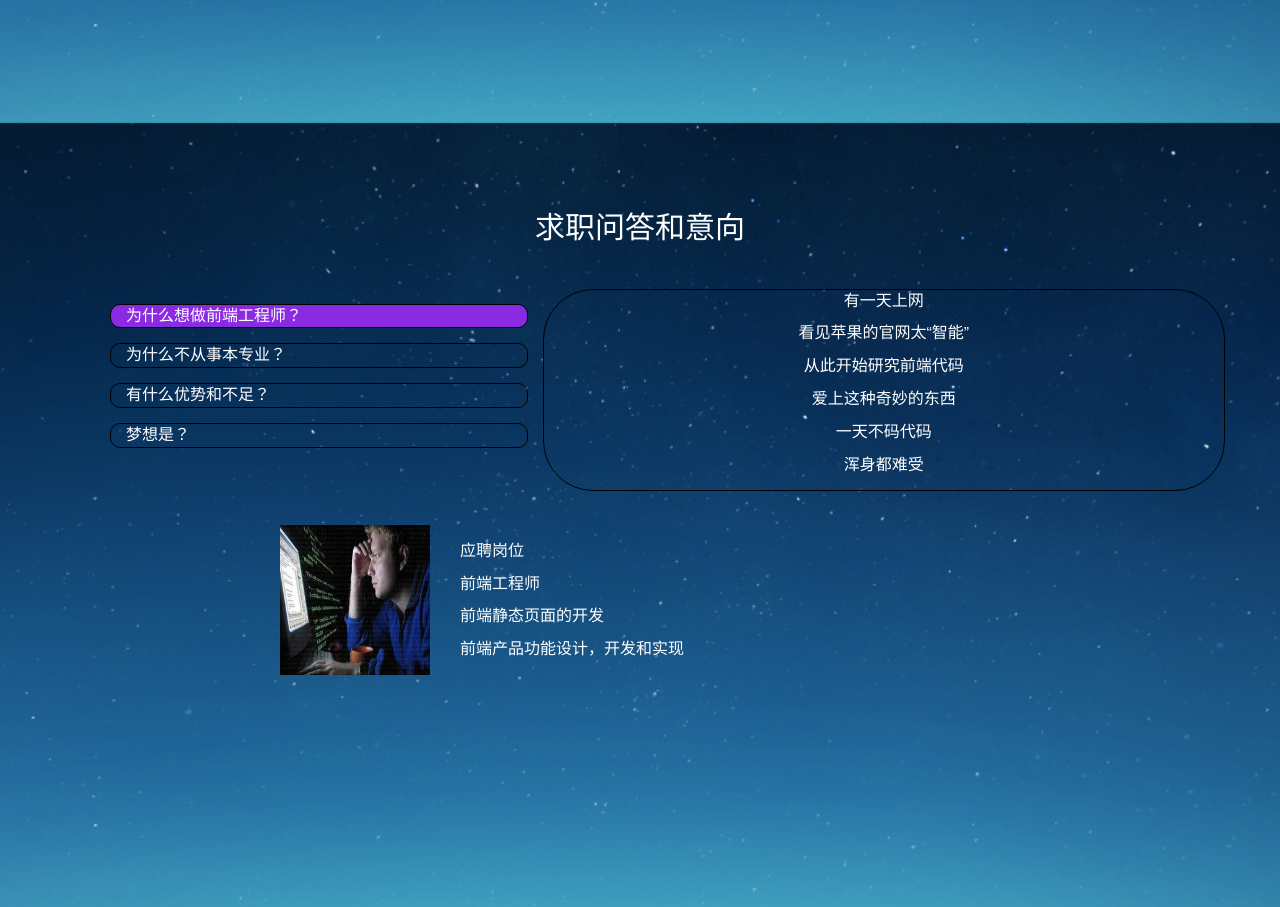
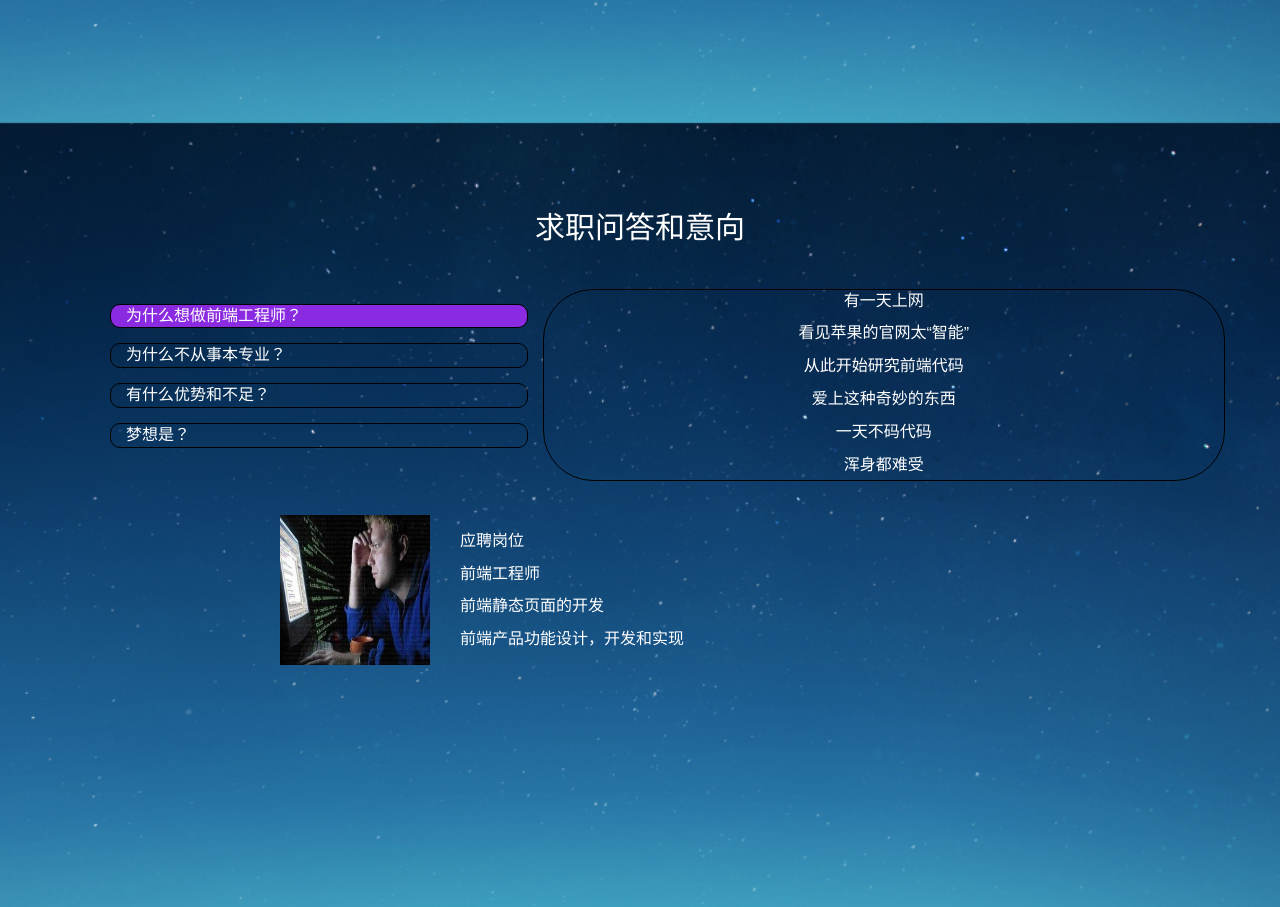
Before and after one commit to zhengkait/zhengkait.github.io, a plain HTML site: page index.html in a window 1280 px wide. Shown: the part 1477-2384 px from the top of the page. Drawn offline with Linux system fonts and the light colour scheme.

Commit message:
手机端求职意向修改

```diff
--- a/css/base.css
+++ b/css/base.css
@@ -232,14 +232,13 @@
 		background: blueviolet;
 	}
 	.A{
-
 		border-radius: 50px;
 		border: 1px solid #000;
 		text-align: center;
 		overflow: hidden;
 	}
 	.answer-answer{
-		height: 200px;
+		height: 190px;
 		overflow: hidden;
 	}
 	.intention-intention{
@@ -257,9 +256,10 @@
 		margin: 5px auto;
 	}
 	.answer-answer{
-		height: 125px;
+		height: 130px;
 		overflow: hidden;
 	}
+
 	.an>p{
 		line-height: 12px;
 	}
--- a/index.html
+++ b/index.html
@@ -109,28 +109,25 @@
 		        		<p>从此开始研究前端代码</p>
 		        		<p>爱上这种奇妙的东西</p>
 		        		<p>一天不码代码</p>
-		        		<p>浑身都难受</p><br />
-
+		        		<p>浑身都难受</p>
 		        		<p>工作，本应该是一件使人快乐的事</p>
 		        		<p>但，好像...只有编程我才能感到真正的快乐</p>
 		        		<p>那么..</p>
 		        		<p>去做好自己喜欢的</p>
 		        		<p>兴趣是最大的动力</p>
 		        		<p>工作快乐</p>
-
 		        		<p>我的不足是：非计算机专业</p>
 		        		<p>导致很多非前端范畴的专业名词似懂非懂</p>
 		        		<p>我的优势是：非计算机专业</p>
 		        		<p>不知者无畏，限制少了就敢想了，</p>
 		        		<p>如果你希望时不时有所惊喜，</p>
-		        		<p>那就选我吧！</p><br />
-
+		        		<p>那就选我吧！</p>
 		        		<p>让C/S消失</p>
 		        		<p>B/S完成所有互联网操作</p>
 		        		<p>不嘲笑自己的梦想</p>
 		        		<p>最恶也不过没有实现而已</p>
 		        		<p>过程还是很美</p>
-		        		<p>come on!</p><br />
+		        		<p>come on!</p>
 
 
 		        		</div>
```
